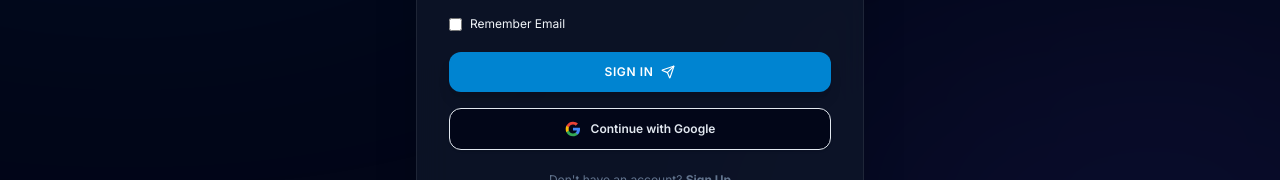
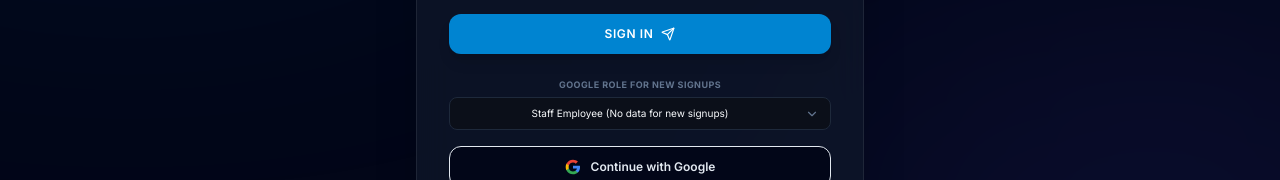
Before and after one commit to tchitrayadav9-gif/myfirstinternproject, a React (Vite) app: page /login in a window 1280 px wide. Shown: the part 464-644 px from the top of the page. Built offline with nearby package versions, Linux system fonts and the light colour scheme; no server answers.

Commit message:
Clear pre-seeded logins, add Google Login role selection, and set new employee metrics fallback to 0

```diff
--- a/src/pages/Login.jsx
+++ b/src/pages/Login.jsx
@@ -1,7 +1,7 @@
 import React, { useState } from 'react';
 import { useNavigate, Link } from 'react-router-dom';
 import { useAuth } from '../context/AuthContext';
-import { Cpu, Mail, Lock, ShieldAlert, ArrowLeft, Send } from 'lucide-react';
+import { Cpu, Mail, Lock, ShieldAlert, ArrowLeft, Send, ChevronDown } from 'lucide-react';
 import { motion } from 'framer-motion';
 
 const Login = () => {
@@ -10,6 +10,7 @@ const Login = () => {
   const [rememberMe, setRememberMe] = useState(false);
   const [error, setError] = useState('');
   const [isLoggingIn, setIsLoggingIn] = useState(false);
+  const [googleRole, setGoogleRole] = useState('Employee');
 
   const { login, loginWithGoogle } = useAuth();
   const navigate = useNavigate();
@@ -60,8 +61,8 @@ const Login = () => {
     setError('');
     setIsLoggingIn(true);
     try {
-      // Sign in via Google (defaults to Employee role on new Google signups)
-      const response = await loginWithGoogle('Employee');
+      // Sign in via Google using selected role
+      const response = await loginWithGoogle(googleRole);
       setIsLoggingIn(false);
 
       if (response.success) {
@@ -203,6 +204,22 @@ const Login = () => {
               )}
             </button>
 
+            {/* Google Role Selector */}
+            <div className="pt-2 flex flex-col space-y-1.5">
+              <label className="text-[9px] text-slate-500 font-bold uppercase tracking-wider text-center">Google Role for New Signups</label>
+              <div className="relative">
+                <select
+                  value={googleRole}
+                  onChange={(e) => setGoogleRole(e.target.value)}
+                  className="w-full bg-slate-950/60 border border-slate-850 hover:border-slate-800 text-[10px] text-slate-300 py-2 px-3 pr-8 rounded-lg focus:outline-none transition-all cursor-pointer text-center appearance-none"
+                >
+                  <option value="Employee" className="bg-slate-950 text-slate-200">Staff Employee (No data for new signups)</option>
+                  <option value="Admin" className="bg-slate-950 text-slate-200">Portal Administrator (Simulated data & charts)</option>
+                </select>
+                <ChevronDown className="absolute right-3 top-2.5 w-3.5 h-3.5 text-slate-500 pointer-events-none" />
+              </div>
+            </div>
+
             {/* Google Login button */}
             <button
               type="button"
--- a/src/pages/employee/Dashboard.jsx
+++ b/src/pages/employee/Dashboard.jsx
@@ -62,10 +62,10 @@ const Dashboard = () => {
         } else {
           // Fallback seeding if employee record is not created yet
           setMetrics({
-            assigned: 5,
-            pending: 3,
-            completed: 2,
-            deadlinesCount: 3
+            assigned: 0,
+            pending: 0,
+            completed: 0,
+            deadlinesCount: 0
           });
         }
       } catch (err) {
```
Also changed, not shown: 1 other file (tests, documents, lock files or other folders).
